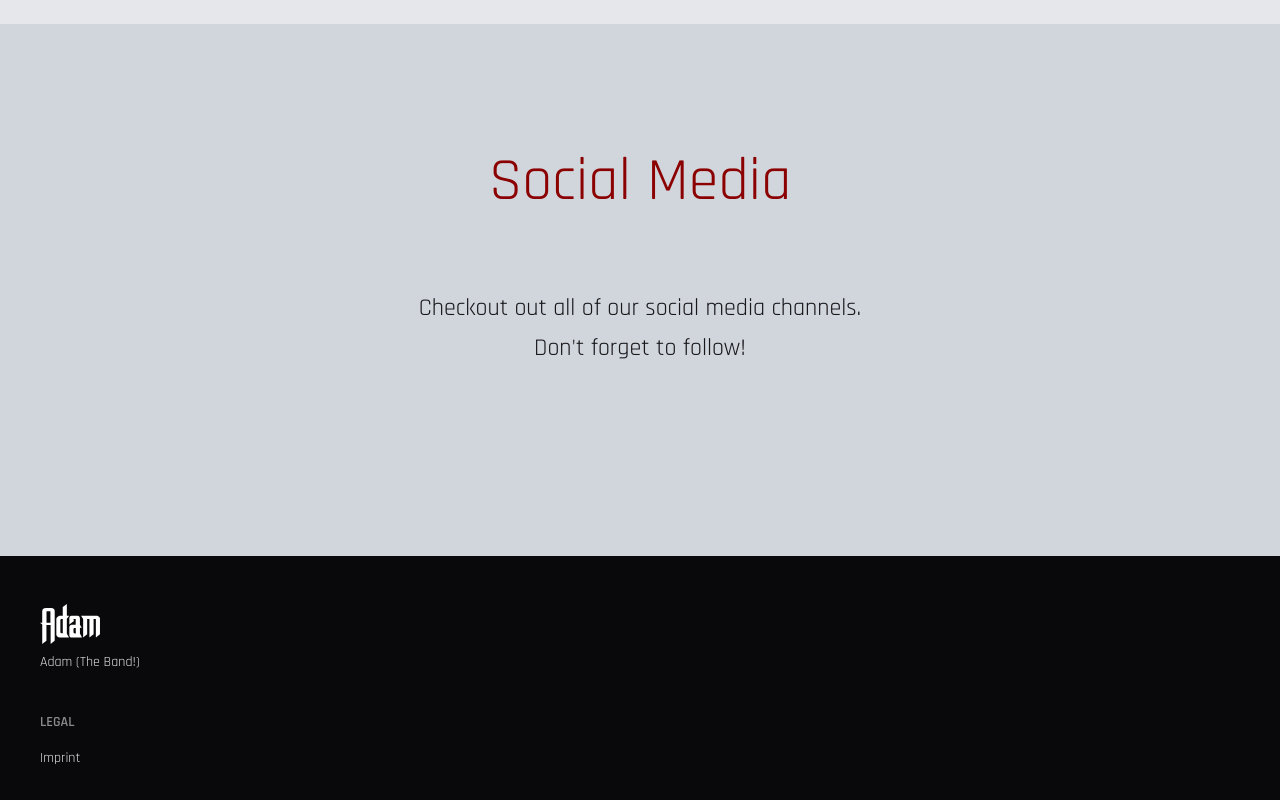
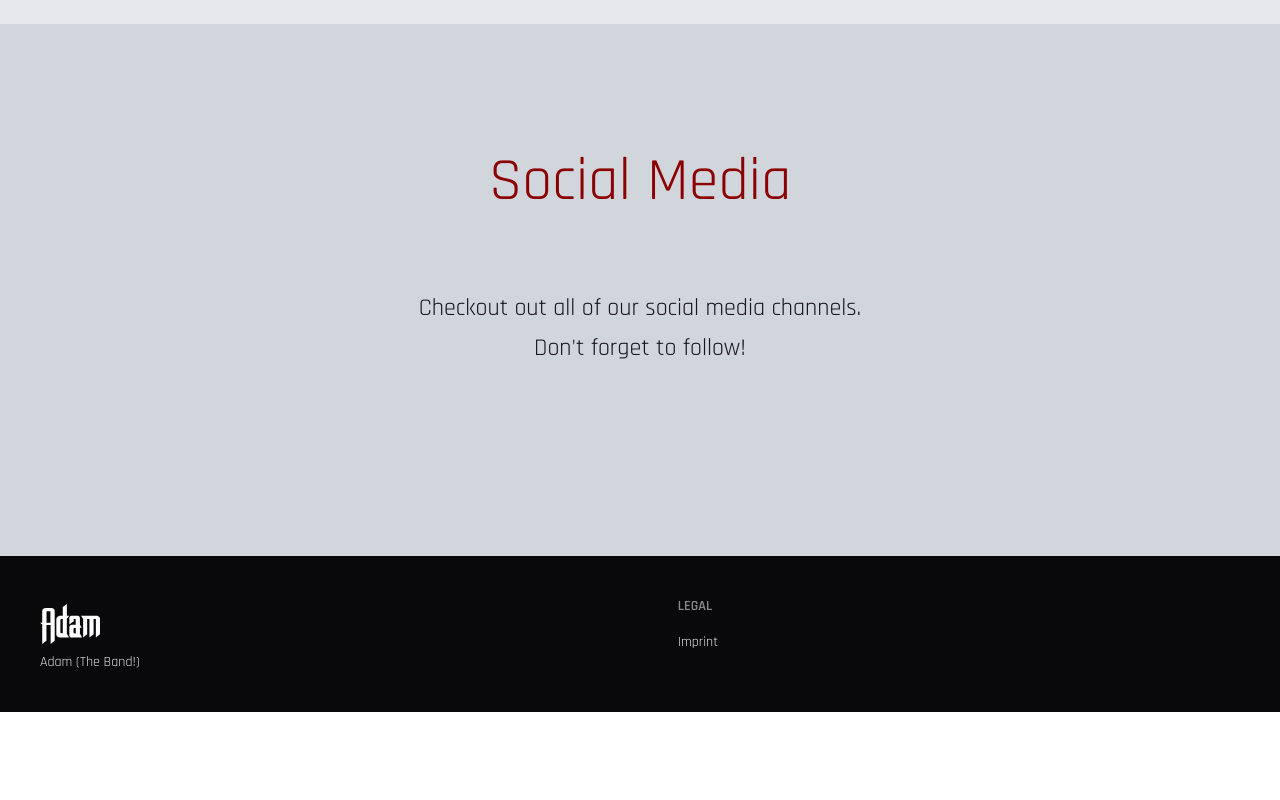
Before and after one commit to codewurstler/adam-next, a Next.js app: page / in a window 1280 px wide. Shown: the part 1790-2590 px from the top of the page. After the commit the page ends 2502 px from the top, so only its background shows below. Built offline with nearby package versions, Linux system fonts and the light colour scheme; no server answers; some icons are missing.

Commit message:
fix footer

```diff
--- a/app/layout.tsx
+++ b/app/layout.tsx
@@ -49,7 +49,8 @@ export default function RootLayout({
     <body className={`${raj.className} flex flex-col min-h-screen`}>
     <main className="grow">{children}</main>
     <div className="bg-neutral">
-        <footer className="footer text-neutral-content p-10 container">
+        <div className="container">
+            <footer className="footer sm:footer-horizontal bg-neutral text-neutral-content p-10">
                 <aside>
                     <div className="container"></div>
                     <Image src="/adam_white.svg" alt="Logo" width="60" height="60" />
@@ -64,6 +65,7 @@ export default function RootLayout({
                 </nav>
             </footer>
         </div>
+    </div>
     </body>
     </html>
   );
```
Lines whose indentation alone changed are shown as unchanged.
